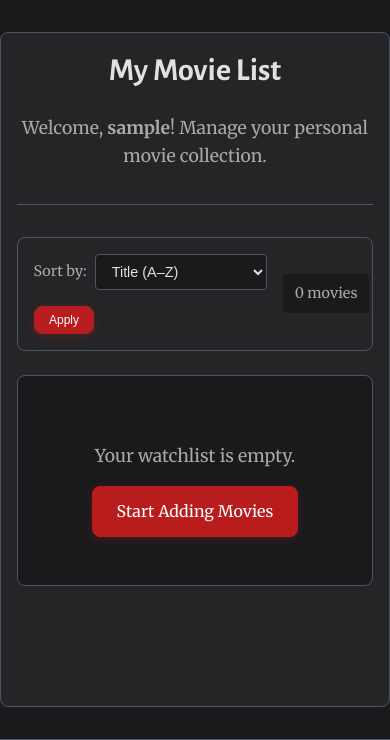
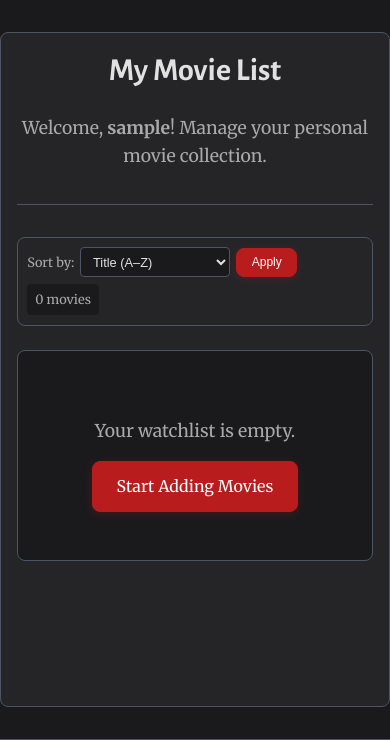
Before and after one commit to diegocardona11/Flick-Fusion-, a PHP site: page /mylist.php in a window 390 px wide. Shown: the part 49-789 px from the top of the page. Run offline with PHP 8.4, Linux system fonts and the light colour scheme; the visitor is signed in with stand-in values (Sample User, id 1); data that the repository does not hold is empty.

Commit message:
Enhance mobile UI responsiveness for mylist: adjust filter controls and stack card action buttons for better fit on small screens

```diff
--- a/public/css/styles.css
+++ b/public/css/styles.css
@@ -745,6 +745,67 @@ main.container {
     white-space: nowrap;
 }
 
+/* Tighten filter controls on mobile to prevent count from wrapping */
+@media (max-width: 768px) {
+    .filter-controls {
+        gap: 0.5rem;
+        padding: 0.75rem;
+        flex-direction: column;
+        align-items: stretch;
+        justify-content: flex-start;
+    }
+
+    .filter-form {
+        gap: 0.6rem;
+        flex-wrap: wrap;
+    }
+
+    .filter-group {
+        gap: 0.35rem;
+        flex: 0 0 auto;
+    }
+
+    .filter-group label {
+        font-size: 0.85rem;
+    }
+
+    .filter-select {
+        padding: 0.4rem 0.6rem;
+        font-size: 0.85rem;
+    }
+
+    .filter-count {
+        font-size: 0.85rem;
+        padding: 0.4rem 0.6rem;
+        align-self: flex-start;
+    }
+}
+
+@media (max-width: 480px) {
+    .filter-controls {
+        gap: 0.4rem;
+        padding: 0.6rem;
+    }
+
+    .filter-form {
+        gap: 0.4rem;
+    }
+
+    .filter-group label {
+        font-size: 0.8rem;
+    }
+
+    .filter-select {
+        padding: 0.35rem 0.5rem;
+        font-size: 0.8rem;
+    }
+
+    .filter-count {
+        font-size: 0.8rem;
+        padding: 0.35rem 0.5rem;
+    }
+}
+
 .mylist-grid {
     display: grid;
     grid-template-columns: repeat(auto-fill, minmax(200px, 1fr));
@@ -902,6 +963,22 @@ main.container {
 .card-actions button {
     flex: 1;
     min-width: 70px;
+}
+
+/* Stack card action buttons vertically on small screens for better mobile fit */
+@media (max-width: 480px) {
+    .card-actions {
+        flex-direction: column;
+        gap: 0.4rem;
+        margin-top: 0.6rem;
+    }
+
+    .card-actions button {
+        flex: 1 1 auto;
+        min-width: 100%;
+        padding: 0.5rem 0.6rem;
+        font-size: 0.9rem;
+    }
 }
 
 .empty-state {
```
